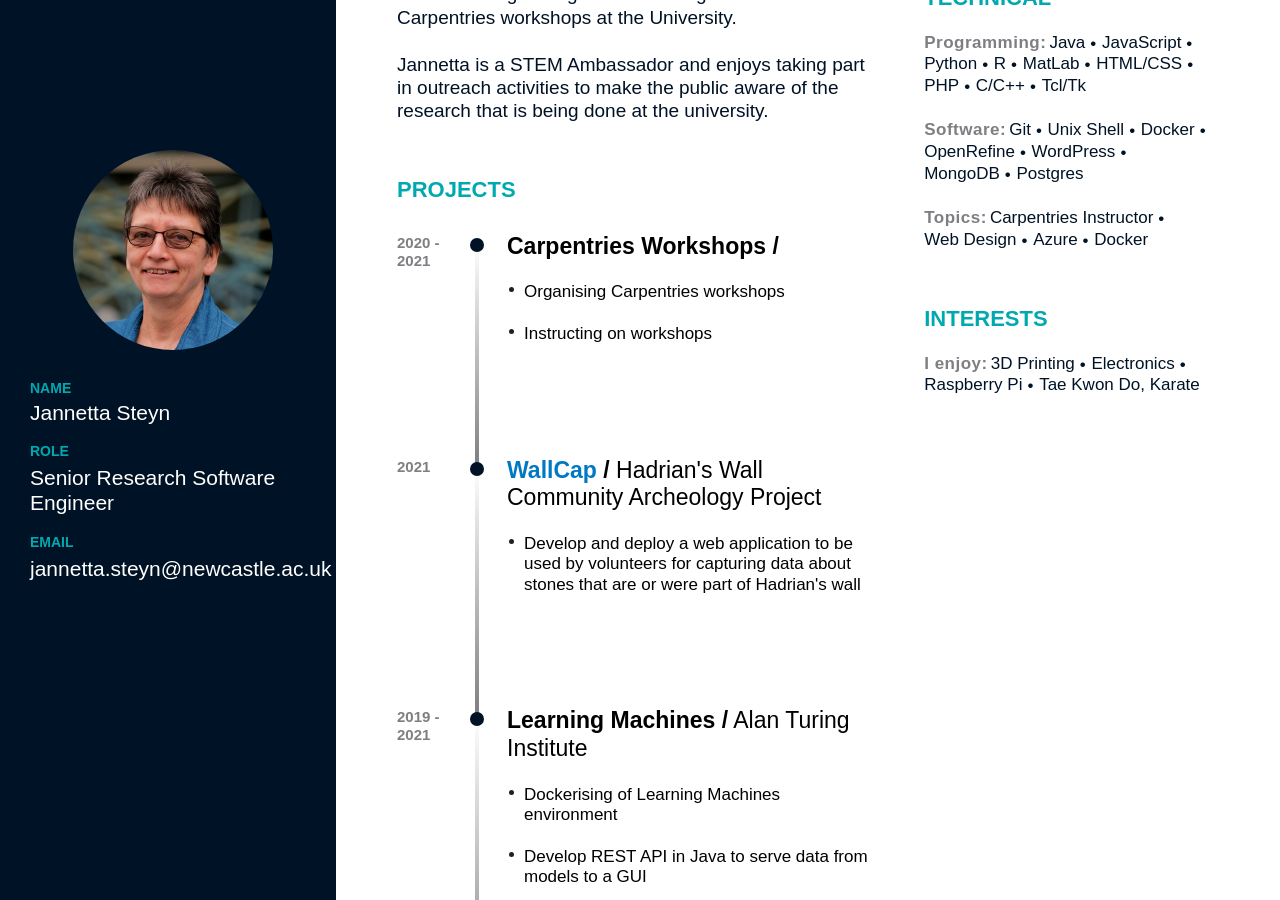
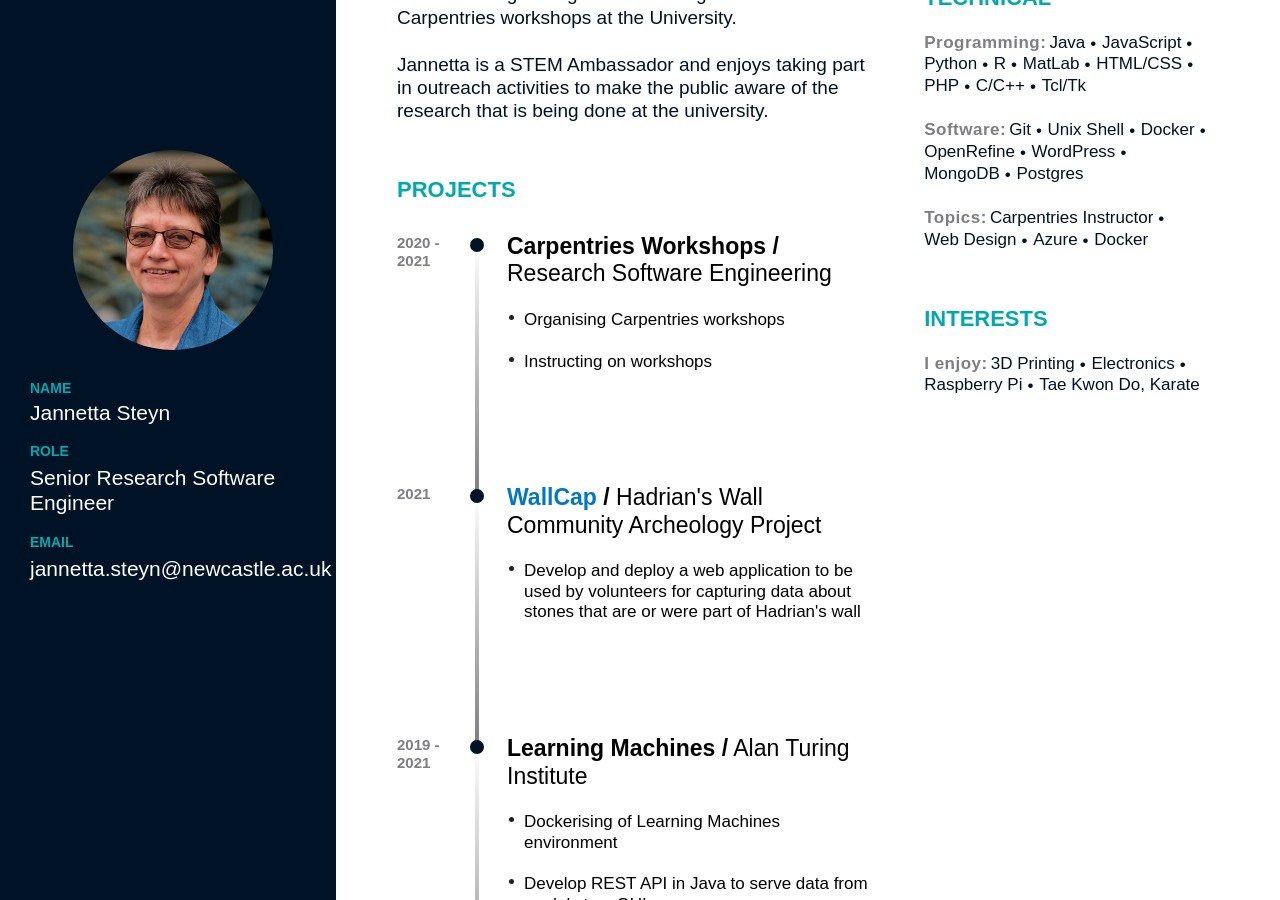
Before and after one commit to NewcastleRSE/rse-team-website, a Jekyll site: the page built from jannetta-steyn.md, in a window 1280 px wide and 900 px high, scrolled down 343 px. Built offline with Jekyll 4.4.1, drawn with Linux system fonts in a browser that asks for light colours; some web fonts are replaced.

Commit message:
Update jannetta-steyn.md

```diff
--- a/jannetta-steyn.md
+++ b/jannetta-steyn.md
@@ -42,6 +42,7 @@ sections:
       - Tae Kwon Do, Karate
   projects:
     - title: Carpentries Workshops
+      partner: Research Software Engineering
       year: 2020 - 2021
       tasks:
         - Organising Carpentries workshops
```
